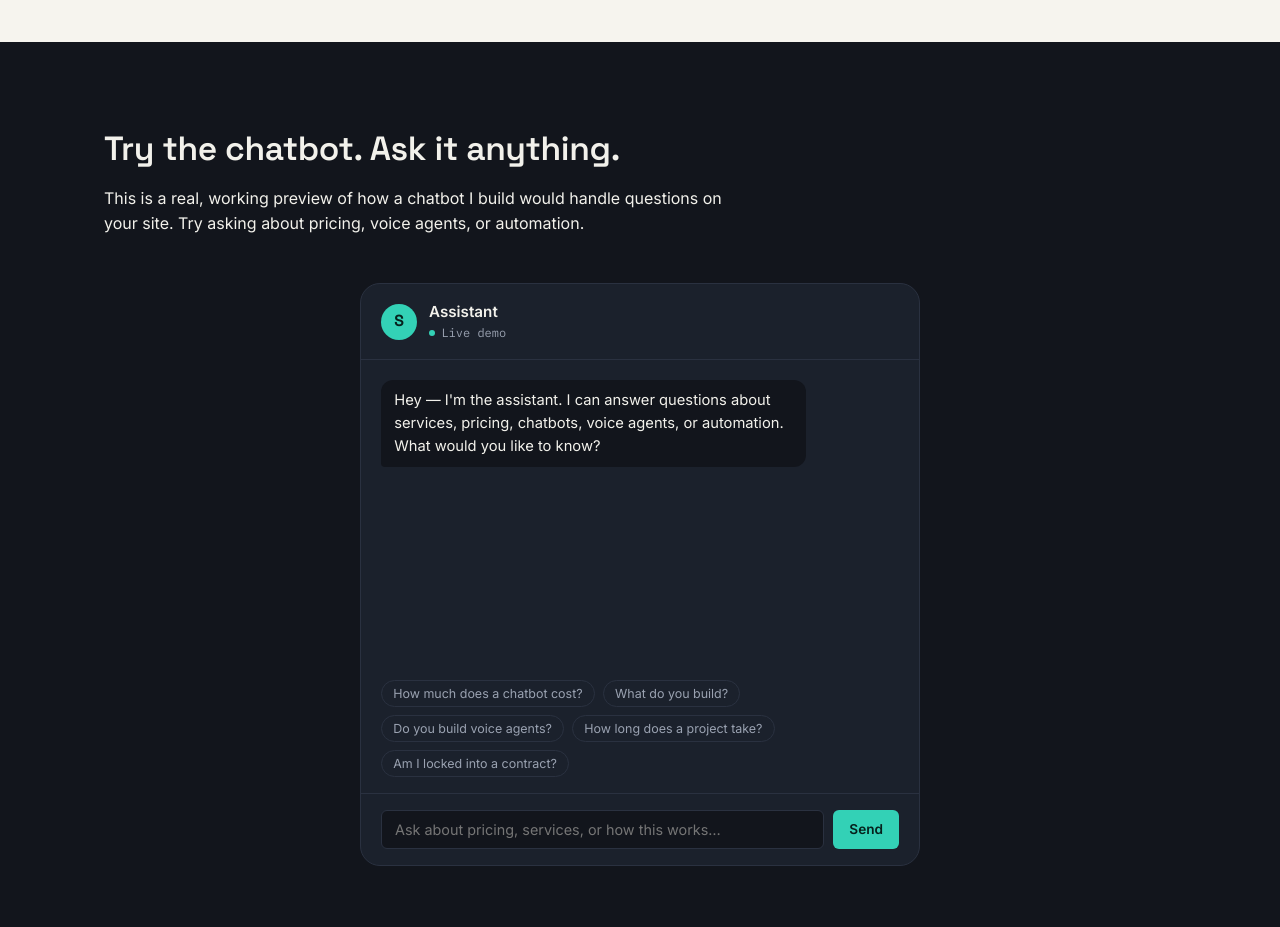
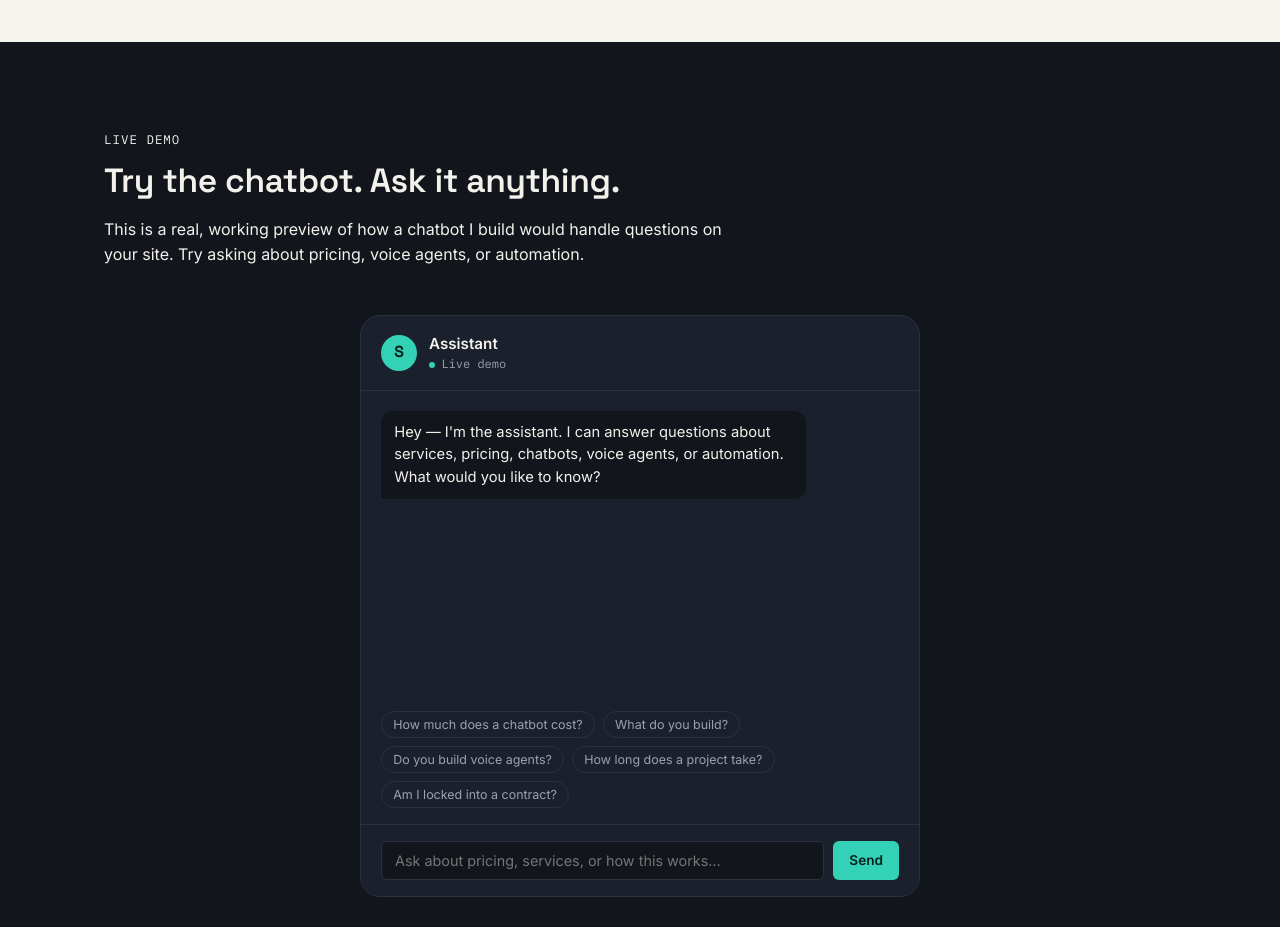
Before and after one commit to seyi-qing/seyi-qing, a React (Vite) app in the folder frontend/: page / in a window 1280 px wide. Shown: the part 4040-4967 px from the top of the page. Built offline with nearby package versions, Linux system fonts and the light colour scheme.

Commit message:
design: add section eyebrow to Chatbot

```diff
--- a/frontend/src/components/Chatbot.jsx
+++ b/frontend/src/components/Chatbot.jsx
@@ -8,13 +8,6 @@ const WELCOME_MESSAGE = {
     "Hey — I'm the assistant. I can answer questions about services, pricing, chatbots, voice agents, or automation. What would you like to know?",
 };
 
-/**
- * Live chatbot demo. This is the interactive centerpiece of the page: a
- * working chat widget, not a screenshot of one. Messages are held in
- * component state; replies come from `chatbotEngine.getChatReply`, which
- * can be swapped between local rule-based answers and a real backend
- * without this component changing at all.
- */
 export default function Chatbot() {
   const [messages, setMessages] = useState([WELCOME_MESSAGE]);
   const [input, setInput] = useState("");
@@ -50,6 +43,7 @@ export default function Chatbot() {
     <section id="chatbot" className="section section--muted">
       <div className="section__inner">
         <div className="section__header">
+          <p className="section__eyebrow">Live demo</p>
           <h2>Try the chatbot. Ask it anything.</h2>
           <p>
             This is a real, working preview of how a chatbot I build would handle questions on
```
